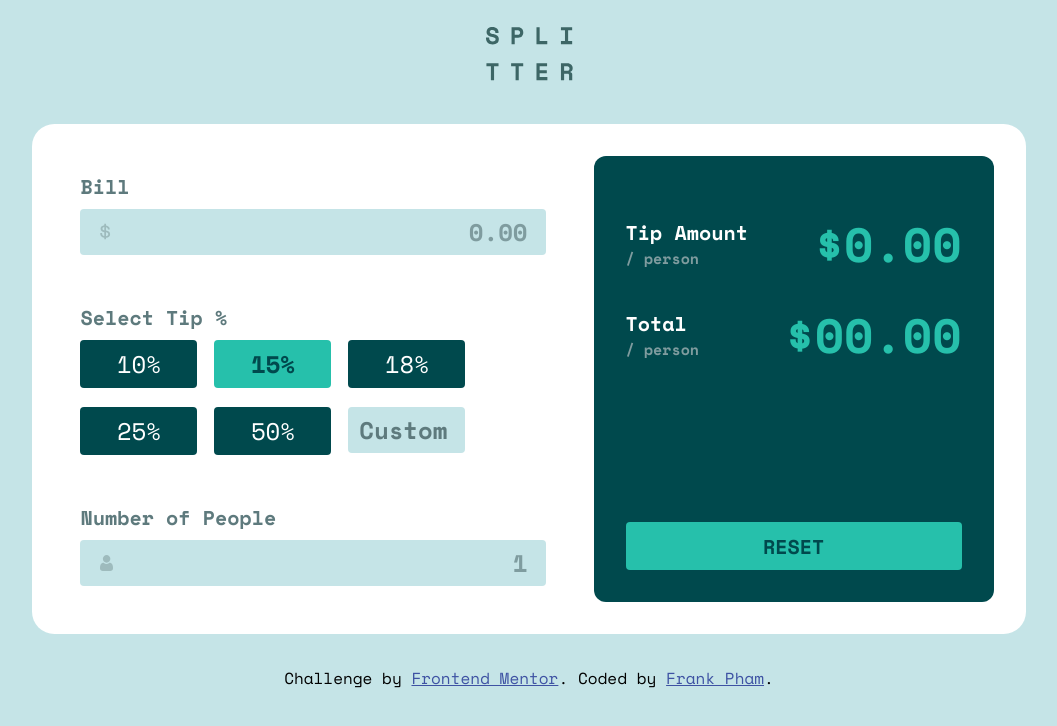
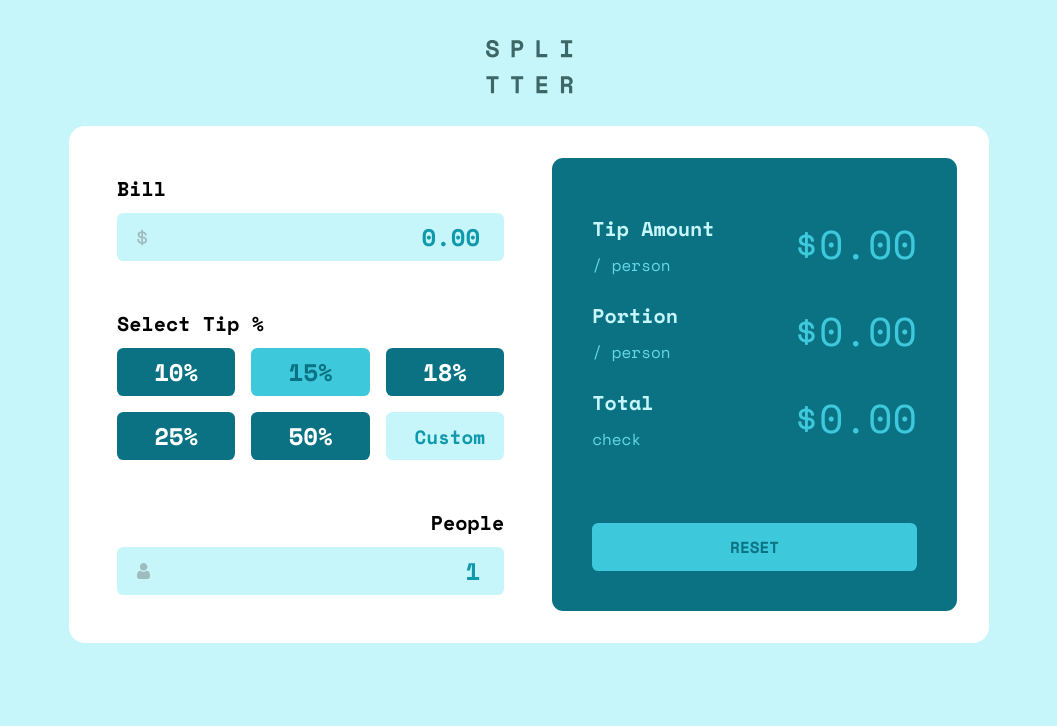
Before and after one commit to francisphamsd/tip-calculator-app, a plain HTML site: page index.html in a window 1280 px wide. Shown: the whole page, without its empty margins (111-1168 px from the left). Drawn offline with nearby package versions, Linux system fonts and the light colour scheme.

Commit message:
Finish version 2, ready to ship

```diff
--- a/index.html
+++ b/index.html
@@ -2,83 +2,81 @@
 <html lang="en">
   <head>
     <meta charset="UTF-8" />
+    <meta http-equiv="X-UA-Compatible" content="IE=edge" />
     <meta name="viewport" content="width=device-width, initial-scale=1.0" />
-    <!-- displays site properly based on user's device -->
-
-    <link
-      rel="icon"
-      type="image/png"
-      sizes="32x32"
-      href="./images/favicon-32x32.png"
-    />
     <link rel="stylesheet" href="./main/style.css" />
-
-    <title>Frontend Mentor | Tip calculator app</title>
+    <title>Document</title>
   </head>
   <body>
-    <div class="logo">
-      <img src="./images/logo.svg" alt="tip calculator logo" />
-    </div>
-
-    <div class="tip-calculator main-padding">
-      <div class="partOne sub-padding">
+    <img src="./images/logo.svg" alt="logo" class="logo" />
+    <div class="container main-padding">
+      <div class="bill-info main-margin">
+        <div>
           <label for="">Bill</label>
           <input
+            class="bill-input"
+            id="bill-input"
             type="number"
-          class="input bill-input margin-bottom"
-          id="bill-input"
             placeholder="0.00"
           />
+        </div>
+        <div>
           <label for="">Select Tip %</label>
-        <div class="tips margin-bottom">
-          <div class="tip">10%</div>
-          <div class="tip active-tip">15%</div>
-          <div class="tip">18%</div>
-          <div class="tip">25%</div>
-          <div class="tip">50%</div>
-          <div>
-            <input type="number" class="tip-custom" id="tip-custom" placeholder="Custom" />
+          <div class="tip-percent">
+            <button class="tip">10%</button>
+            <button class="tip active-tip">15%</button>
+            <button class="tip">18%</button>
+            <button class="tip">25%</button>
+            <button class="tip">50%</button>
+            <input
+              class="custom-input"
+              id="custom-input"
+              type="number"
+              placeholder="Custom"
+            />
           </div>
         </div>
-        <div class="peopleLabel">
-          <label for="">Number of People</label>
-          <label class="error">Zero or negative error</label>
+        <div>
+          <div class="people-info">
+            <label class="error" for="">Invalid value</label>
+            <label for="">People</label>
           </div>
           <input
+            class="people-input"
+            id="people-input"
             type="number"
-          class="input people-input"
-          id="people-input"
             placeholder="1"
           />
         </div>
+      </div>
+      <div class="result">
+        <div class="result-info">
+          <div class="amount">
+            <div>
+              <label class="result-label" for="">Tip Amount</label>
+              <p>/ person</p>
+            </div>
+            <span class="dollar">$0.00</span>
+          </div>
 
-      <div class="result main-padding">
-        <div class="text-amount">
-          <div class="tip-amount">
+          <div class="portion">
             <div>
-              <label class="text"for" ="">Tip Amount</label>
-              <p class="person">/ person</p>
+              <label class="result-label" for="">Portion</label>
+              <p>/ person</p>
             </div>
-            <div class="amount">$0.00</div>
+            <span class="dollar">$0.00</span>
           </div>
+
           <div class="total">
             <div>
-              <label class="text" for" ="">Total</label>
-              <p class="person">/ person</p>
+              <label class="result-label" for="">Total</label>
+              <p>check</p>
             </div>
-            <div class="amount">$00.00</div>
+            <span class="dollar">$0.00</span>
           </div>
         </div>
-
-        <div class="reset">Reset</div>
+        <button class="reset-button">Reset</button>
       </div>
-    </div>
-
-    <div class="attribution">
-      Challenge by
-      <a href="https://www.frontendmentor.io?ref=challenge" target="_blank"
-        >Frontend Mentor</a
-      >. Coded by <a href="#">Frank Pham</a>.
     </div>
 
     <script src="./main/script.js"></script>
--- a/main/style.css
+++ b/main/style.css
@@ -1,88 +1,79 @@
-@import url("https://fonts.googleapis.com/css2?family=Space+Mono:wght@400;500;700&display=swap");
+@import url("https://fonts.googleapis.com/css2?family=Space+Mono:wght@400;700&display=swap");
 
 :root {
   /* Primary */
-  --cyan-prim: hsl(172, 67%, 45%);
+  --cyan-prim: hsl(187, 69%, 55%);
+
   /* Neutral */
-  --cyan-neu-10: hsl(183, 100%, 15%);
-  --cyan-neu-8: hsl(186, 14%, 43%);
-  --cyan-neu-6: hsl(184, 14%, 56%);
-  --cyan-neu-4: hsl(185, 41%, 84%);
-  --cyan-neu-2: hsl(189, 41%, 97%);
+  --cyan-neu-9: hsl(189, 85%, 28%);
+  --cyan-neu-7: hsl(188, 83%, 37%);
+  --cyan-neu-3: hsl(187, 74%, 65%);
+  --cyan-neu-1: hsl(185, 84%, 88%);
   --white: hsl(0, 0%, 100%);
+
   /* Accent */
-  --red: hsl(14, 45%, 57%);
+  --red-accent: hsl(6, 71%, 50%);
 }
 
+/* General styling */
 *,
 *::after,
 *::before {
+  margin: 0;
   padding: 0;
-  margin: 0;
   box-sizing: border-box;
 }
 
 body {
   font-family: "Space Mono", monospace;
-  background-color: var(--cyan-neu-4);
   height: 100vh;
+  background-color: var(--cyan-neu-1);
 }
 
 .main-padding {
   padding: 1.5rem;
 }
-.sub-padding {
-  padding: 0.5rem;
-}
+
 .margin-bottom {
   margin-bottom: 2rem;
 }
 
-.logo {
-  text-align: center;
-  padding: 1.7rem 0 2.3rem 0;
+label,
+input {
+  display: block;
 }
 
-.tip-calculator {
-  /* max-width: 100%; */
-  background-color: var(--white);
-  border-radius: 1.4rem;
-
-  display: flex;
-  flex-direction: column;
-  gap: 1.5rem;
+input,
+button {
+  font-size: 1.5rem;
+  font-family: inherit;
+  border-radius: 0.4rem;
+  font-weight: 700;
+  border: none;
 }
-
 label {
   font-size: 1.25rem;
-  color: var(--cyan-neu-8);
-  display: block;
+  margin-bottom: 0.5em;
   font-weight: 700;
-  margin-bottom: 0.5rem;
 }
 
 input {
-  border: none;
-  border-radius: 4px;
   width: 100%;
-  padding: 5px;
-  padding-right: 18px;
+  height: 3rem;
   text-align: right;
-  font-size: 24px;
-  font-family: inherit;
-  font-weight: 700;
-  color: var(--cyan-neu-10);
-  background: var(--cyan-neu-4) 20px no-repeat;
+  padding: 1em;
+  color: var(--cyan-neu-9);
+  background: var(--cyan-neu-1) 20px no-repeat;
 }
 
 input::placeholder {
-  color: var(--cyan-neu-6);
+  color: var(--cyan-neu-7);
 }
 
 input:focus {
   outline: none;
   box-shadow: 0 0 0 0.1rem var(--cyan-prim);
-  background-color: var(--cyan-neu-2);
+  background-color: var(--cyan-neu-1);
 }
 
 input::-webkit-outer-spin-button,
@@ -91,170 +82,160 @@ input::-webkit-inner-spin-button {
   margin: 0;
 }
 
-.bill-input {
-  background-image: url("../images/icon-dollar.svg");
+button {
+  width: 100%;
+  height: 3rem;
+  background-color: var(--cyan-neu-9);
+  color: var(--white);
+  cursor: pointer;
+  transition: all 0.3s;
 }
 
-.tips {
+button:hover:not(.active-tip) {
+  background-color: var(--cyan-neu-3);
+  color: var(--cyan-neu-9);
+}
+
+.active-tip {
+  background-color: var(--cyan-prim);
+  color: var(--cyan-neu-9);
+}
+
+p {
+  font-size: 1rem;
+  color: var(--cyan-neu-3);
+}
+
+.people-info,
+.result,
+.amount,
+.portion,
+.total {
+  display: flex;
+  justify-content: space-between;
+}
+
+/* Calculator styling */
+.logo {
+  display: block;
+  margin: 2.5em auto 2em auto;
+}
+
+.bill-input {
+  background-image: url(../images/icon-dollar.svg);
+}
+
+.people-input {
+  background-image: url(../images/icon-person.svg);
+}
+
+.container {
+  background-color: var(--white);
+  min-width: 29.25rem;
+  max-width: min(29.25rem, 90%);
+  border-radius: 1rem;
+  margin-inline: auto;
+
+  display: flex;
+  flex-direction: column;
+}
+
+.bill-info {
+  display: flex;
+  flex-direction: column;
+  gap: 2rem;
+  margin-bottom: 2rem;
+}
+
+.tip-percent {
   display: grid;
   grid-template-columns: repeat(2, 1fr);
   gap: 1rem;
 }
 
-.tip {
-  background-color: var(--cyan-neu-10);
-  color: var(--white);
-  border-radius: 4px;
-  height: 3rem;
-  font-size: 24px;
-  cursor: pointer;
-  display: flex;
-  align-items: center;
-  justify-content: center;
-  transition: all 0.3s;
-}
-
-.tip:hover:not(.active-tip) {
-  background-color: var(--cyan-neu-4);
-  /* background-color: var(--cyan-prim); */
-  color: var(--cyan-neu-10);
-  font-weight: 700;
-}
-
-.active-tip {
-  font-weight: 700;
-  background-color: var(--cyan-prim);
-  color: var(--cyan-neu-10);
-}
-
-.tip-custom::placeholder {
-  color: var(--cyan-neu-8);
-}
-
-.peopleLabel {
-  display: flex;
-  justify-content: space-between;
-}
-
-.error:focus {
-  outline: none;
-  box-shadow: 0 0 0 0.1rem var(--red);
-  color: var(--red);
-  background-color: var(--cyan-neu-2);
-}
-
-.people-input {
-  background-image: url("../images/icon-person.svg");
+.custom-input {
+  font-size: 1.2rem;
 }
 
 .error {
-  color: var(--red);
-  font-weight: 700;
+  color: var(--red-accent);
   opacity: 0;
 }
 
-.show-error-msg {
+.error-input-highlight:focus {
+  outline: none;
+  box-shadow: 0 0 0 0.1rem var(--red-accent);
+  background-color: var(--cyan-neu-3);
+}
+
+.show-error-message {
+  opacity: 1;
   transition: opacity 1s ease-in-out;
-  opacity: 1;
 }
 
 .result {
-  color: var(--white);
-  background-color: var(--cyan-neu-10);
-  border-radius: 12px;
-  height: 16rem;
+  padding: 1.5rem;
+  background-color: var(--cyan-neu-9);
+  border-radius: 0.7rem;
+  flex-direction: column;
+}
+
+.result-info {
+  gap: 1.5rem;
+  margin: 1em 0;
   display: flex;
   flex-direction: column;
-  justify-content: space-between;
-  transition: all 0.3s;
 }
 
-.tip-amount,
-.total {
-  margin-top: 1.25rem;
-  display: flex;
-  align-items: center;
-  justify-content: space-between;
-  font-weight: 700;
+.result-label {
+  color: var(--cyan-neu-1);
+  white-space: nowrap;
 }
 
-.text {
-  color: var(--white);
-  margin-bottom: 0;
-}
-.person {
-  font-size: 15px;
-  /* font-weight: 700; */
-  color: var(--cyan-neu-6);
-}
-.amount {
-  font-size: 2rem;
+.dollar {
   color: var(--cyan-prim);
-  /* font-weight: 700; */
+  font-size: 2.5rem;
+  overflow: auto;
 }
 
-.reset {
+.reset-button {
+  background-color: var(--cyan-prim);
+  color: var(--cyan-neu-9);
   text-transform: uppercase;
-  height: 3rem;
-  background-color: var(--cyan-prim);
-  color: var(--cyan-neu-10);
-  font-weight: 700;
-  font-size: 20px;
-  border-radius: 4px;
-  cursor: pointer;
-  display: flex;
-  align-items: center;
-  justify-content: center;
+  font-size: 1rem;
 }
-
-.reset:hover {
-  background-color: var(--cyan-neu-4);
-  font-weight: 700;
-}
-
-@media only screen and (min-width: 40em) {
+/* For tablet minimum screen size of 768px */
+@media screen and (min-width: 62.5em) {
   .main-padding {
     padding: 2rem;
   }
-  .sub-padding {
-    padding: 1rem;
-  }
-  .margin-bottom {
-    margin-bottom: 3rem;
+
+  .main-margin {
+    margin: 1rem;
   }
 
-  body {
-    display: flex;
-    flex-direction: column;
-    align-items: center;
+  .container {
+    max-width: min(57.5rem, 90%);
+    flex-direction: row;
+    gap: 2rem;
   }
 
-  .tip-calculator {
-    flex-direction: row;
-    gap: 2rem;
-    border-radius: 1.4rem;
-  }
-  .tips {
-    grid-template-columns: repeat(3, 117px);
-    row-gap: 1.2em;
-    column-gap: 17px;
+  .bill-info {
+    gap: 3rem;
   }
 
+  .tip-percent {
+    grid-template-columns: repeat(3, 1fr);
+  }
   .result {
-    width: 25rem;
-    /* aspect-ratio: 1; */
-    height: 100%;
+    width: 26rem;
+    aspect-ratio: 1;
+    padding: 2.5em;
   }
 
-  .amount {
-    font-size: 3rem;
+  .amount,
+  .portion,
+  .total {
+    gap: 5rem;
   }
 }
-.attribution {
-  margin-top: 2rem;
-  font-size: 1rem;
-  text-align: center;
-}
-.attribution a {
-  color: hsl(228, 45%, 44%);
-}
```
Also changed, not shown: main/script.js (+68 -70 lines), 2 other files. Lines whose indentation alone changed are shown as unchanged.
